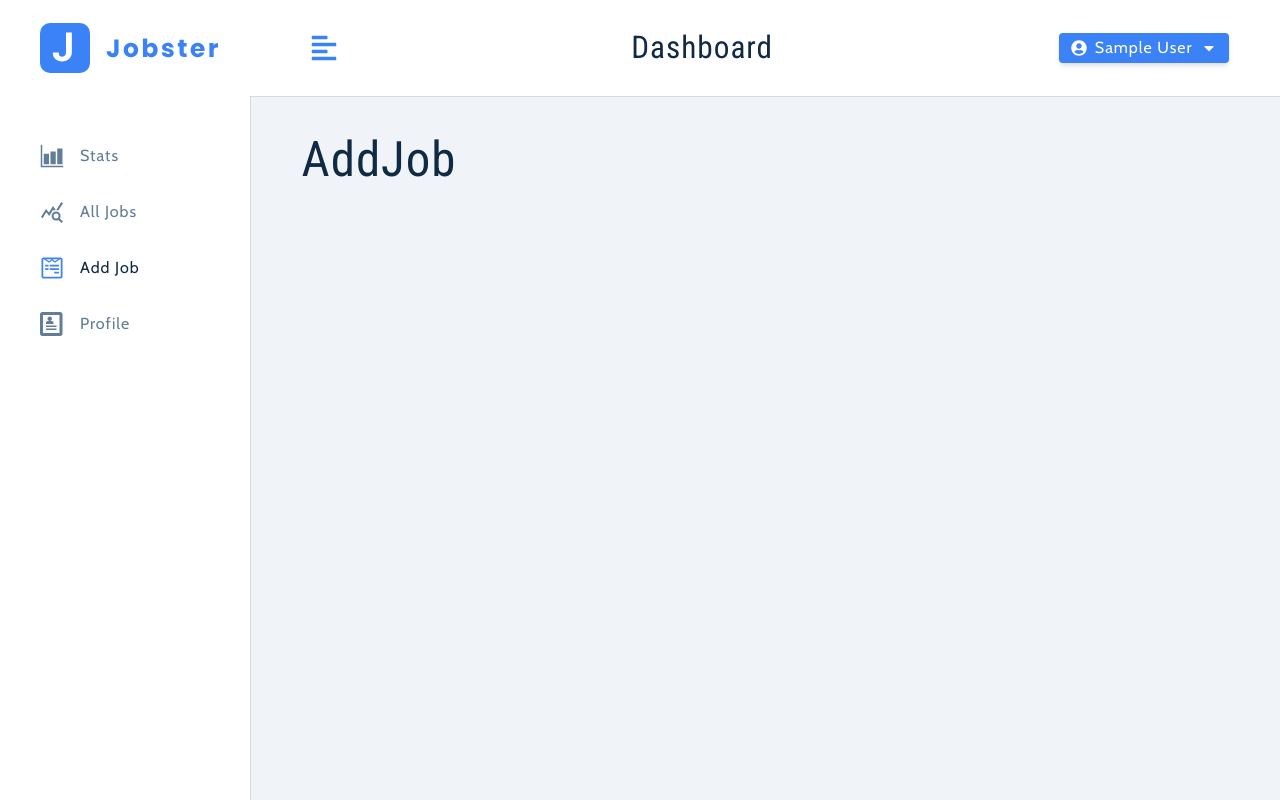
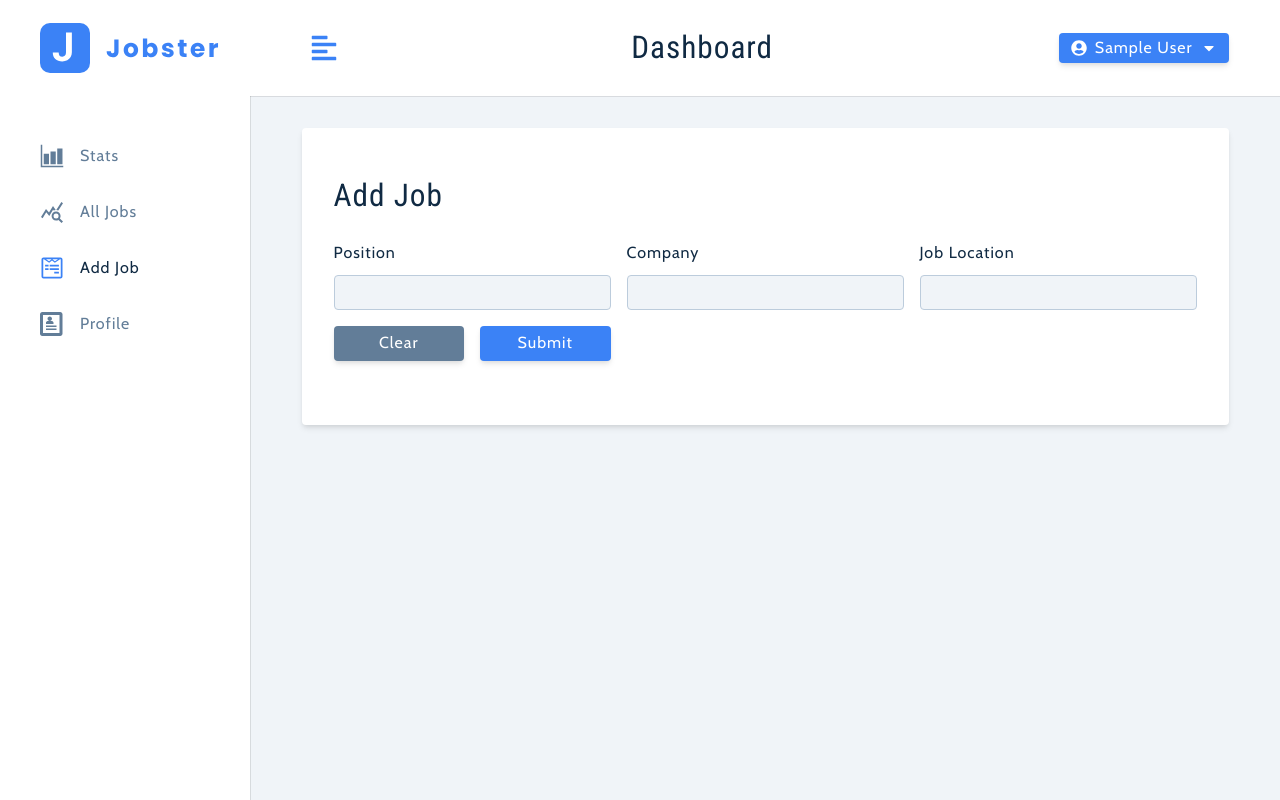
Before and after one commit to priyak1203/jobster, a React (Create React App) app: page /add-job in a window 1280 px wide. Built offline with nearby package versions, Linux system fonts and the light colour scheme; sample sign-in values are in the browser's storage.

Commit message:
add job basic

```diff
--- a/src/assets/wrappers/DashboardFormPage.js
+++ b/src/assets/wrappers/DashboardFormPage.js
@@ -29,12 +29,31 @@ const Wrapper = styled.section`
     height: 35px;
     margin-top: 1rem;
   }
+  .btn-container {
+    display: grid;
+    grid-template-columns: 1fr 1fr;
+    column-gap: 1rem;
+    align-self: flex-end;
+    margin-top: 0.5rem;
+    button {
+      height: 35px;
+    }
+  }
+  .clear-btn {
+    background: var(--grey-500);
+  }
+  .clear-btn:hover {
+    background: var(--black);
+  }
 
   @media (min-width: 992px) {
     .form-center {
       grid-template-columns: 1fr 1fr;
       align-items: center;
       column-gap: 1rem;
+    }
+    .btn-container {
+      /* margin-top: 0; */
     }
   }
 
@@ -49,3 +68,9 @@ const Wrapper = styled.section`
 `;
 
 export default Wrapper;
+
+//
+//
+//
+//
+//
--- a/src/index.css
+++ b/src/index.css
@@ -21,6 +21,7 @@
 
   /* rest of the colors */
   --white: #fff;
+  --black: #222;
   --red-dark: #842029;
 
   /* fonts */
@@ -184,7 +185,8 @@ button:disabled {
   border-radius: var(--borderRadius);
   background: var(--backgroundColor);
   border: 1px solid var(--grey-200);
-  outline: none;
+  /* outline: var(--primary-500); */
+  outline-color: var(--primary-500);
 }
 
 .form-input,
--- a/src/pages/dashboard/AddJob.js
+++ b/src/pages/dashboard/AddJob.js
@@ -1,7 +1,33 @@
 import React from 'react';
+import Wrapper from '../../assets/wrappers/DashboardFormPage';
+import { FormRow } from '../../components';
 
 const AddJob = () => {
-  return <h1>AddJob</h1>;
+  return (
+    <Wrapper>
+      <form className="form">
+        <h3>add job</h3>
+        <div className="form-center">
+          {/* position */}
+          <FormRow type="text" name="position" />
+          {/* company */}
+          <FormRow type="text" name="company" />
+          {/* job location */}
+          <FormRow type="text" name="jobLocation" labelText="job location" />
+          <div className="btn-container">
+            {/* clear button  */}
+            <button type="button" className="btn btn-block clear-btn">
+              clear
+            </button>
+            {/* submit button */}
+            <button type="submit" className="btn btn-block">
+              submit
+            </button>
+          </div>
+        </div>
+      </form>
+    </Wrapper>
+  );
 };
 
 export default AddJob;
```
